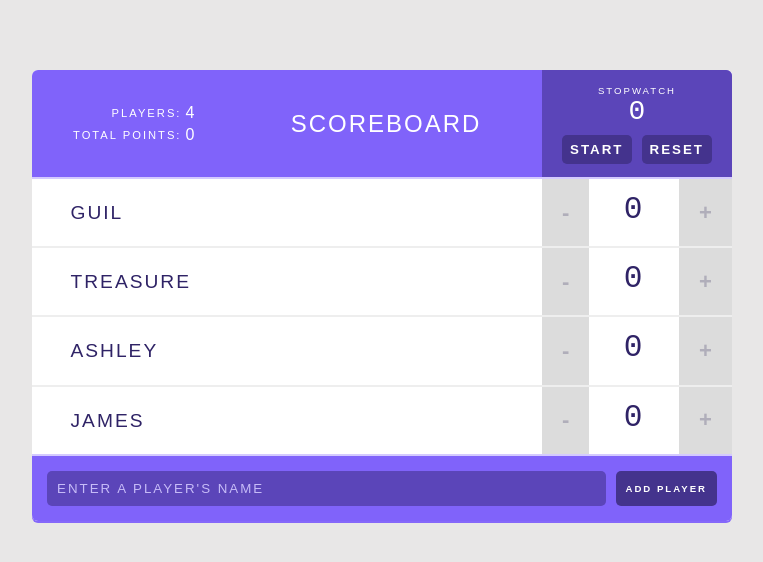
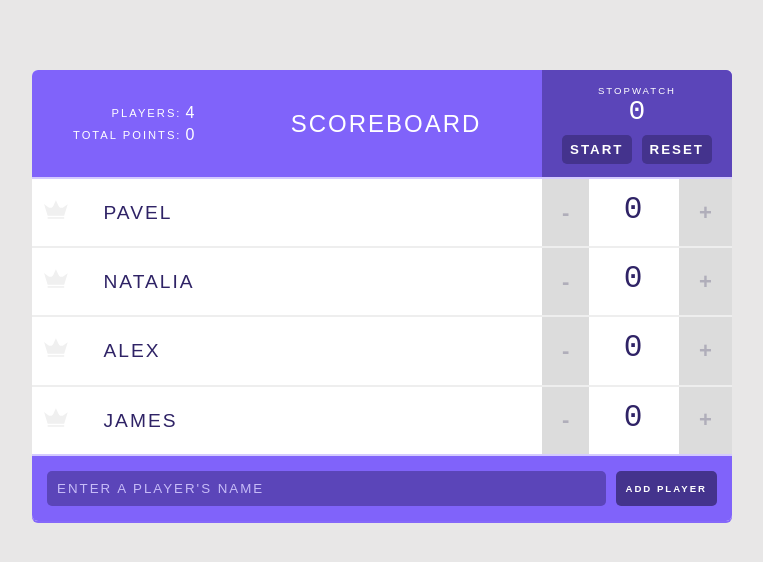
Before and after one commit to LazukinPavel/Scoreboard, a React (Create React App) app: page / in a window 1280 px wide. Shown: the top 562 px of the page, without its empty margins (258-1021 px from the left). Built offline with nearby package versions, Linux system fonts and the light colour scheme.

Commit message:
Higher score feature is added

```diff
--- a/src/components/App.js
+++ b/src/components/App.js
@@ -8,24 +8,24 @@
   state = {
     players: [
       {
-        name: "Guil",
+        name: "Pavel",
         score: 0,
-        id: 1
+        id: 1,
       },
       {
-        name: "Treasure",
+        name: "Natalia",
         score: 0,
-        id: 2
+        id: 2,
       },
       {
-        name: "Ashley",
+        name: "Alex",
         score: 0,
-        id: 3
+        id: 3,
       },
       {
         name: "James",
         score: 0,
-        id: 4
+        id: 4,
       }
     ]
   }
@@ -57,8 +57,6 @@
 //   }));
 // }
 
-
-
   handleRemovePlayer = (id) => {
     this.setState( prevState => {
       return {
@@ -73,7 +71,19 @@
     }));
   }
 
+  isHigherScore = () => {
+      let scores = this.state.players.map(p => p.score);
+      let higherScore = Math.max(...scores);
+      if (higherScore)
+        return higherScore;
+      else
+        return null
+  }
+
   render() {
+
+    let higherScore = this.isHigherScore()
+
     return (
       <div className="scoreboard">
         <Header
@@ -91,6 +101,7 @@
             key={player.id.toString()}
             removePlayer={this.handleRemovePlayer}
             scoreChange={this.handleScoreChange}
+            isHigherScore={player.score === higherScore}
           />
         )}
 
--- /dev/null
+++ b/src/components/Icon.js
@@ -0,0 +1,13 @@
+import React from 'react';
+
+const Icon = (props) => {
+
+	return (
+		<svg viewBox="0 0 44 35" className={ props.isHigherScore ? 'is-high-score' : null} >
+		    <path d="M26.7616 10.6207L21.8192 0L16.9973 10.5603C15.3699 14.1207 10.9096 15.2672 7.77534 12.9741L0 7.24138L6.56986 28.8448H37.0685L43.5781 7.72414L35.7425 13.0948C32.6685 15.2672 28.3288 14.0603 26.7616 10.6207Z" transform="translate(0 0.301727)"/>
+		    <rect width="30.4986" height="3.07759" transform="translate(6.56987 31.5603)"/>
+	  	</svg>
+	)
+}
+
+export default Icon;
--- a/src/components/Player.js
+++ b/src/components/Player.js
@@ -1,6 +1,7 @@
 import React, {PureComponent} from 'react';
 import PropTypes from 'prop-types';
 import Counter from './Counter';
+import Icon from './Icon';
 
 class Player extends PureComponent {
 
@@ -10,16 +11,18 @@
     id: PropTypes.number,
     score: PropTypes.number.isRequired,
     scoreChange: PropTypes.func,
-    removePlayer: PropTypes.func
+    removePlayer: PropTypes.func,
+    isHigherScore: PropTypes.bool,
   }
 
   render() {
-      const { name, index, id, score, scoreChange, removePlayer } = this.props;
+      const { name, index, id, score, scoreChange, removePlayer, isHigherScore } = this.props;
       return (
       <div className="player">
         <span className="player-name">
+          <Icon isHigherScore={isHigherScore} />
           <button className="remove-player" onClick={() => removePlayer(id)}>✖</button>
-          { name }
+          {name}
         </span>
 
         <Counter
```
